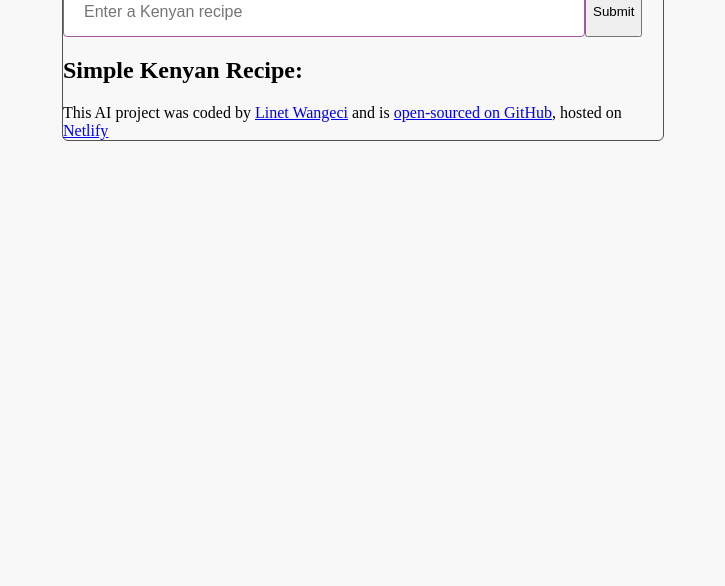
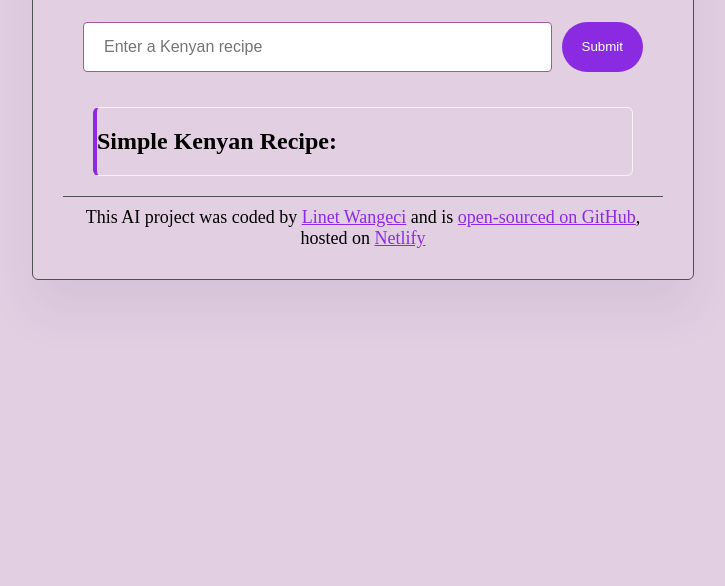
Before and after one commit to Wangeci-Linet/kenyan-recipes-generator, a plain HTML site: page index.html in a window 1280 px wide. Shown: the part 214-800 px from the top of the page, without its empty margins (277-1002 px from the left). Drawn offline with nearby package versions, Linux system fonts and the light colour scheme.

Commit message:
Updated the styling

```diff
--- a/src/styles.css
+++ b/src/styles.css
@@ -1,20 +1,27 @@
 body {
-    background-color: #f9f8f9;
+  background-color: #e2cfe2;
 }
 
 .container {
   margin: 120px auto;
+  padding: 20px 30px;
   max-width: 600px;
   border: 1px solid #515151;
   border-radius: 6px;
+  box-shadow: 0 30px 50px rgba(65, 50, 100, 0.08);
 }
 
 header {
   text-align: center;
 }
 
+main {
+  border-bottom: 1px solid #515151;
+}
+
 .search-form {
   display: flex;
+  padding: 15px 20px;
 }
 
 .search-input {
@@ -25,16 +32,41 @@ header {
   border-radius: 4px;
 }
 
-.search-button {
+.submit-button {
   margin-left: 10px;
   padding: 10px 20px;
-    background-color: blue-violet;
+  background-color: blueviolet;
   color: white;
   font-weight: 500;
   transition: all 200ms ease-in-out;
+  border: none;
+  border-radius: 30px;
 }
 
-.search-button:hover {
+.submit-button:hover {
   background-color: white;
   color: blueviolet;
+  border: 1px solid blueviolet;
+  font-weight: 600;
 }
+
+.recipe-content {
+  margin: 20px 30px;
+  border: 1px solid whitesmoke;
+  border-radius: 6px;
+  border-left: 4px solid blueviolet;
+}
+
+footer {
+  text-align: center;
+  font-size: 18px;
+  padding: 10px;
+}
+
+a {
+  color: blueviolet;
+}
+
+a:hover {
+  color: blue;
+}
```
Lines whose indentation alone changed are shown as unchanged.
